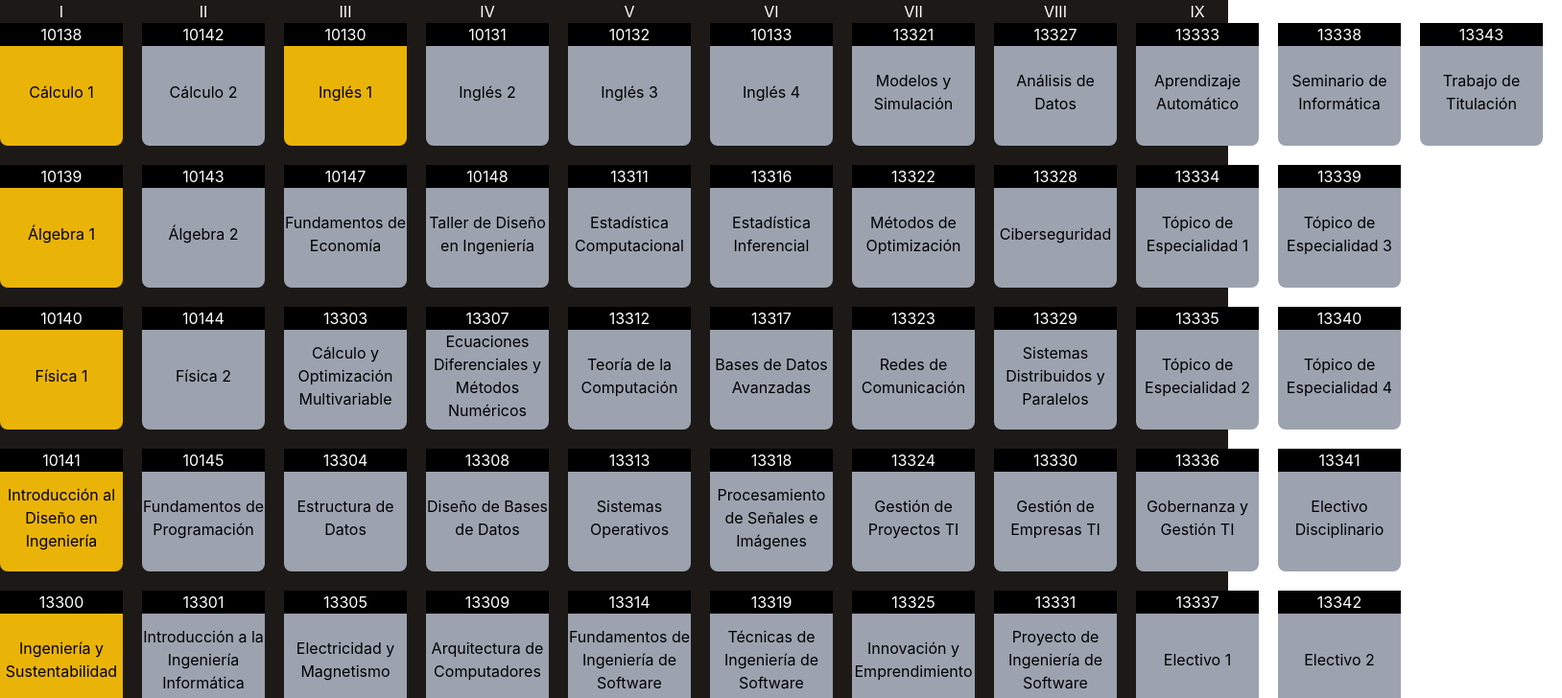
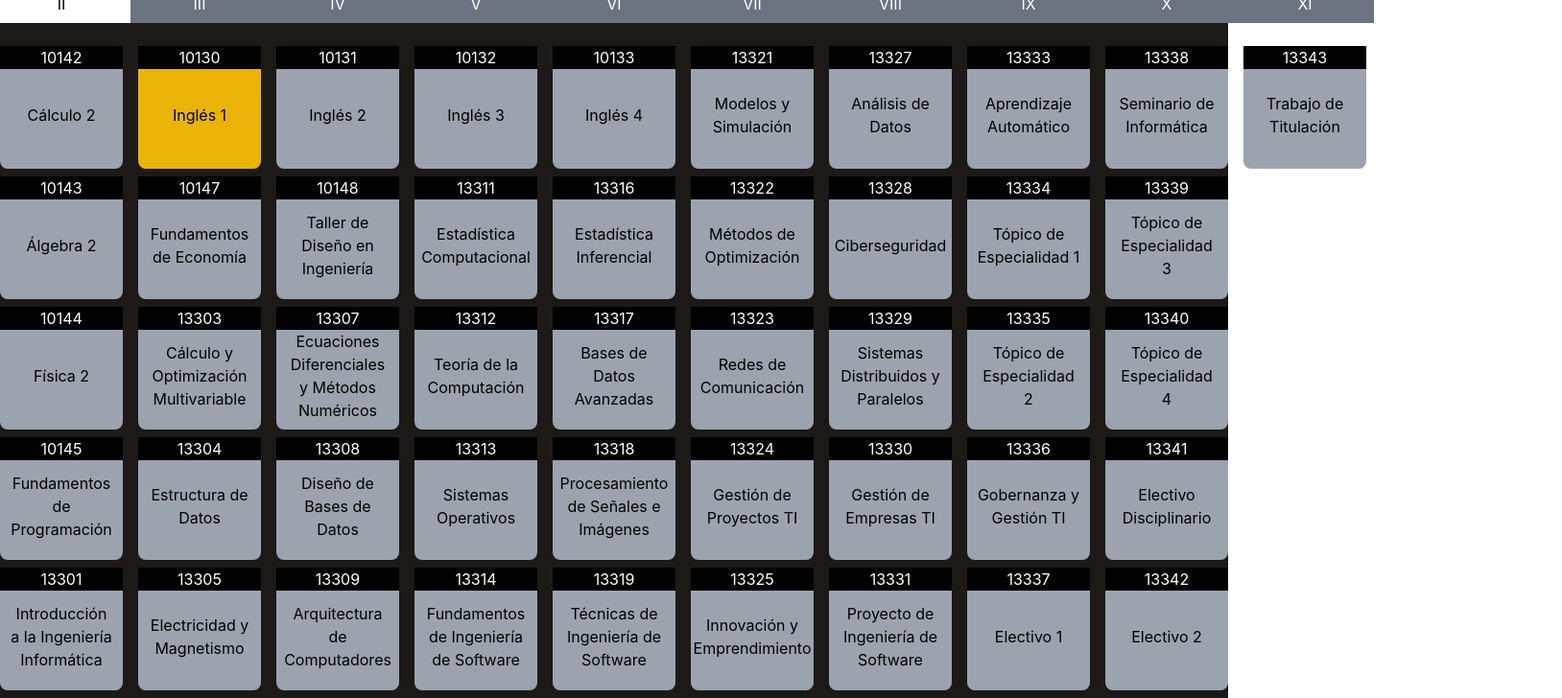
Before and after one commit to nic0q/malla-simulacion, a React (Create React App) app: page / in a window 1280 px wide. Shown: the top 728 px of the page at 96% size, 1628 px wide, since content can reach past the window. Built offline with nearby package versions, Linux system fonts and the light colour scheme.

Commit message:
feat: año y nivel funcionalidad en proceso

```diff
--- a/src/App.js
+++ b/src/App.js
@@ -3,7 +3,7 @@ import Malla from './components/Malla';
 
 function App() {
   return (
-    <div className="App bg-stone-900 h-screen">
+    <div className="App bg-stone-900 h-screen flex align-middle items-center justify-center">
       <Malla></Malla>
     </div>
   );
--- /dev/null
+++ b/src/components/BotonAnio.jsx
@@ -0,0 +1,5 @@
+export default function BotonAnio({año, handleClick}){
+  return <div onClick={()=>handleClick(año)}>
+    <p className="w-72 fixed bg-gray-200 hover:bg-gray-400">Año {año}</p>
+    </div>
+}
--- /dev/null
+++ b/src/components/BotonNivel.jsx
@@ -0,0 +1,27 @@
+export default function BotonNivel({nivel, handleClick}){
+  function convertToRoman(num) {
+    const roman = {
+      M: 1000,
+      CM: 900,
+      D: 500,
+      CD: 400,
+      C: 100,
+      XC: 90,
+      L: 50,
+      XL: 40,
+      X: 10,
+      IX: 9,
+      V: 5,
+      IV: 4,
+      I: 1
+    }
+    let str = '';
+    for (let i of Object.keys(roman)) {
+      const q = Math.floor(num / roman[i]);
+      num -= q * roman[i];
+      str += i.repeat(q);
+    }
+    return str;
+  }
+  return <p onClick={()=>handleClick(nivel)} className="bg-gray-500 w-36 h-10 mb-6 pt-2 text-white hover:bg-white hover:text-black">{convertToRoman(nivel)}</p>
+}
--- a/src/components/Malla.jsx
+++ b/src/components/Malla.jsx
@@ -1,31 +1,9 @@
-import Ramo from "./Ramo.jsx"
 import Ramos from "../ramos.json"
 import { useState } from "react";
+import BotonNivel from "./BotonNivel.jsx";
+import Ramo from "./Ramo.jsx"
+import BotonAnio from "./BotonAnio";
 
-function convertToRoman(num) {
-  const roman = {
-    M: 1000,
-    CM: 900,
-    D: 500,
-    CD: 400,
-    C: 100,
-    XC: 90,
-    L: 50,
-    XL: 40,
-    X: 10,
-    IX: 9,
-    V: 5,
-    IV: 4,
-    I: 1
-  }
-  let str = '';
-  for (let i of Object.keys(roman)) {
-    const q = Math.floor(num / roman[i]);
-    num -= q * roman[i];
-    str += i.repeat(q);
-  }
-  return str;
-}
 // I: Arreglo de ramos aprobados (hook), Nombre del ramo actual
 // O: Arreglo de ramos disponibles para el ramo actual
 // Funcion que obtiene los ramos disponibles (Que pueden ser tomados) para el ramo actual
@@ -37,29 +15,28 @@ const get_disponibles = (aprobados, nombre) => {
 // I: arreglo1, arreglo2
 // O: true si arreglo2 es un subconjunto de arreglo1
 // Funion que determina si arreglo 1 es subconjunto de arreglo2 (Se encuentran todos sus elementos)
-const isSubset = (array1, array2) => {
-  return array2.every((element) => array1.includes(element))}
+const isSubset = (array1, array2) => array2.every((element) => array1.includes(element))
 
 export default function Malla(){
-  const [ramos, set_ramos] = useState(false)
   const [disponibles, set_disponibles] = useState([])
   const [aprobados, set_aprobados] = useState([])
-
   const ramo_click = (ramo) => {
-    set_ramos(!ramos)
     if(isSubset(aprobados,ramo.prereq))
       set_aprobados((aprov)=>{
         set_disponibles((disp)=>disp.concat(get_disponibles([...aprov, ramo.nombre], ramo.nombre)))
         return [...aprov, ramo.nombre]})
   }
+  const nivel_click = (nivel) => {
+    Ramos.filter(ramo => ramo.nivel === nivel).map(ramo => ramo_click(ramo))
+  }
+  const anio_click = (nivel) => {
+    const anioa =[ nivel,(Number(nivel)+1).toString()]
+    nivel_click(anioa[0])
+    nivel_click(anioa[1])
+  }
   const Nivel = ({nivel}) =>{
-    const nivel_click = (nivel) => {
-      set_ramos(!ramos)
-      console.log(Ramos.filter(ramo => ramo.nivel === nivel).map(ramo => ramo_click(ramo)))
-
-    }
-    return <div className="flex flex-col items-center text-center align-middle">
-      <p onClick={()=>nivel_click(nivel)} className="mr-5 text-white">{convertToRoman(nivel)}</p>
+    return <div>
+      <BotonNivel handleClick={()=>nivel_click (nivel)} nivel = {nivel}></BotonNivel>
       {Ramos.map(ramo => {
       return ramo.nivel === nivel ?
         <Ramo
@@ -72,8 +49,19 @@ export default function Malla(){
       : ""})}
     </div>
   }
-  return <div className="flex row">
-    {Array(11).fill().map((_, i) => { i = i + 1
-      return <Nivel key = {i.toString()} nivel={i.toString()}></Nivel>})}
+  return <div className="flex col text-center align-middle justify-center">
+    {Array(11).fill().map((_, nivel) => { nivel = nivel + 1
+      return <div key = {nivel.toString()}>
+        {(nivel+1)%2 === 0 ?
+        <div>
+          <br></br>
+          <BotonAnio handleClick={()=>anio_click(nivel.toString())} año = {(((nivel-1)/2)+1)}></BotonAnio>
+        </div>
+        :<br></br>}
+        <br></br>
+        <Nivel nivel={nivel.toString()}></Nivel>
+      </div>
+      })
+      }
   </div>
 }
--- a/src/components/Ramo.jsx
+++ b/src/components/Ramo.jsx
@@ -1,9 +1,9 @@
 export default function Ramo({name, abrev, color , handleClick}){
-  return <div onClick={handleClick} className= {`flex flex-col w-32 h-32 mb-5 mr-5 gray-400 rounded-lg ${color === "disponible" ? "bg-yellow-500" : color === "aprobado" ? "bg-green-400" : "bg-gray-400"}`}>
+  return <div onClick={handleClick} className= {`flex flex-col w-32 h-32 mb-2 mx-2 gray-400 rounded-lg ${color === "disponible" ? "bg-yellow-500" : color === "aprobado" ? "bg-green-400" : "bg-gray-400"}`}>
     <div className="bg-black text-white">
       <p>{abrev}</p>
     </div>
-    <div className="flex items-center justify-center">
+    <div className="flex items-center justify-center px-2.5">
       <br /><br /><br /><br />
       <p>{name}</p>
     </div>
```
